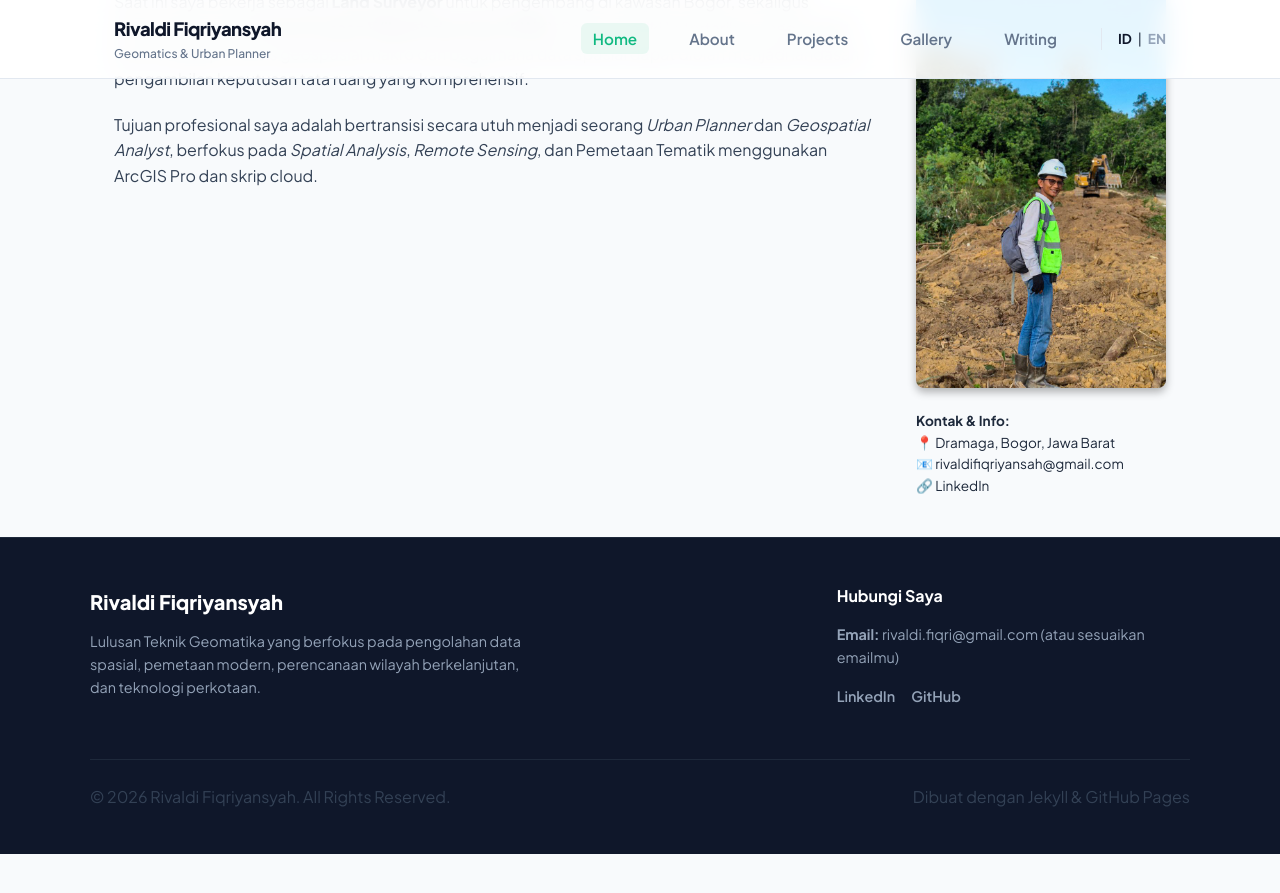
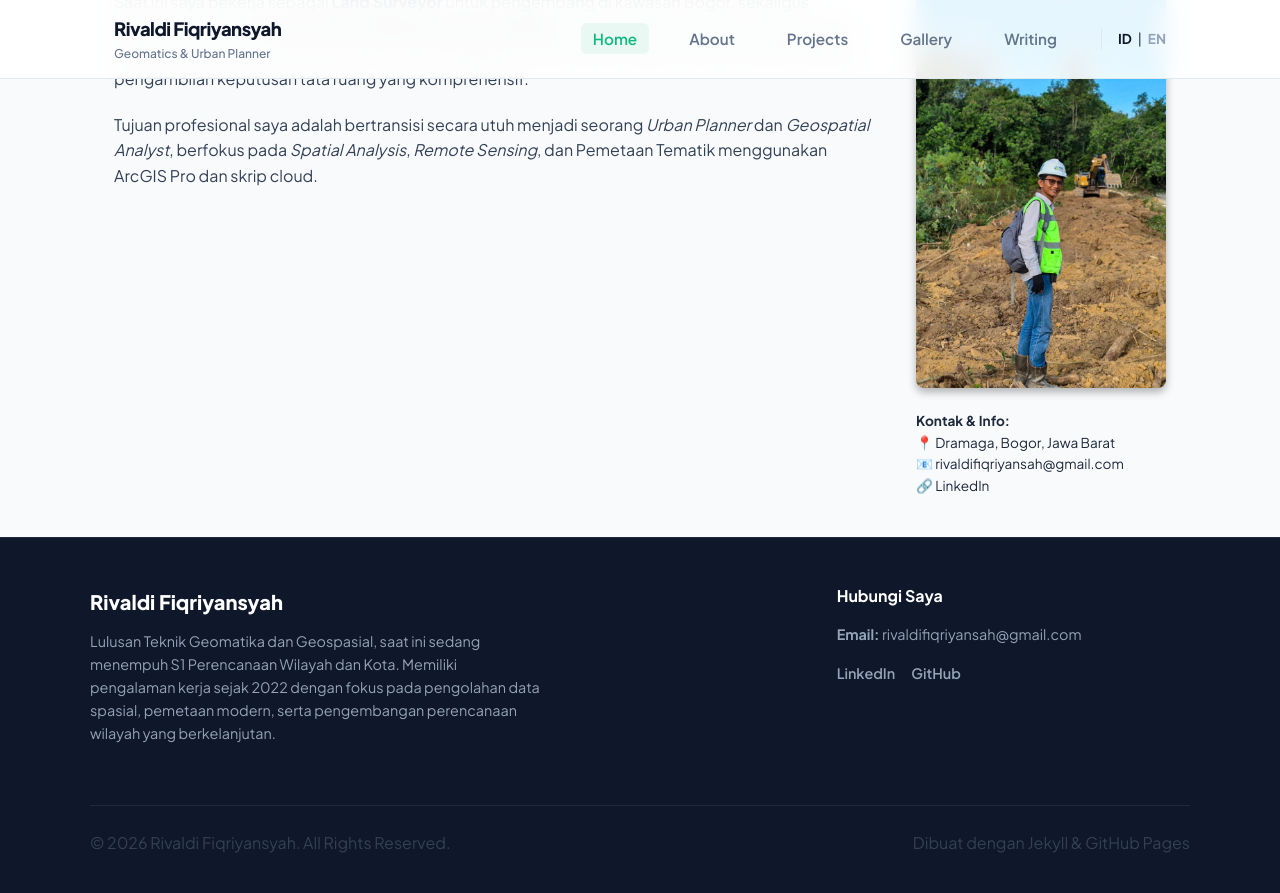
Before and after one commit to RivaldiMpam/RivaldiMpam.github.io, a Jekyll site: the page built from index.md, in a window 1280 px wide and 900 px high, scrolled down 563 px. Shown: the top 893 px of the window. Built offline with Jekyll 4.4.1, drawn with Linux system fonts in a browser that asks for light colours; before the commit the page ends 1417 px from its top, so only the background shows below that.

Commit message:
Update default.html

```diff
--- a/_layouts/default.html
+++ b/_layouts/default.html
@@ -381,11 +381,11 @@
     <div class="footer-container">
       <div class="footer-about">
         <div class="footer-logo">Rivaldi Fiqriyansyah</div>
-        <p>Lulusan Teknik Geomatika yang berfokus pada pengolahan data spasial, pemetaan modern, perencanaan wilayah berkelanjutan, dan teknologi perkotaan.</p>
+        <p>Lulusan Teknik Geomatika dan Geospasial, saat ini sedang menempuh S1 Perencanaan Wilayah dan Kota. Memiliki pengalaman kerja sejak 2022 dengan fokus pada pengolahan data spasial, pemetaan modern, serta pengembangan perencanaan wilayah yang berkelanjutan.</p>
       </div>
       <div class="footer-contact">
         <h4>Hubungi Saya</h4>
-        <p><strong>Email:</strong> rivaldi.fiqri@gmail.com (atau sesuaikan emailmu)</p>
+        <p><strong>Email:</strong> rivaldifiqriyansah@gmail.com</p>
         <div class="footer-socials">
           <a href="https://linkedin.com/in/" target="_blank" class="social-link">LinkedIn</a>
           <a href="https://github.com/RivaldiMpam" target="_blank" class="social-link">GitHub</a>
```
